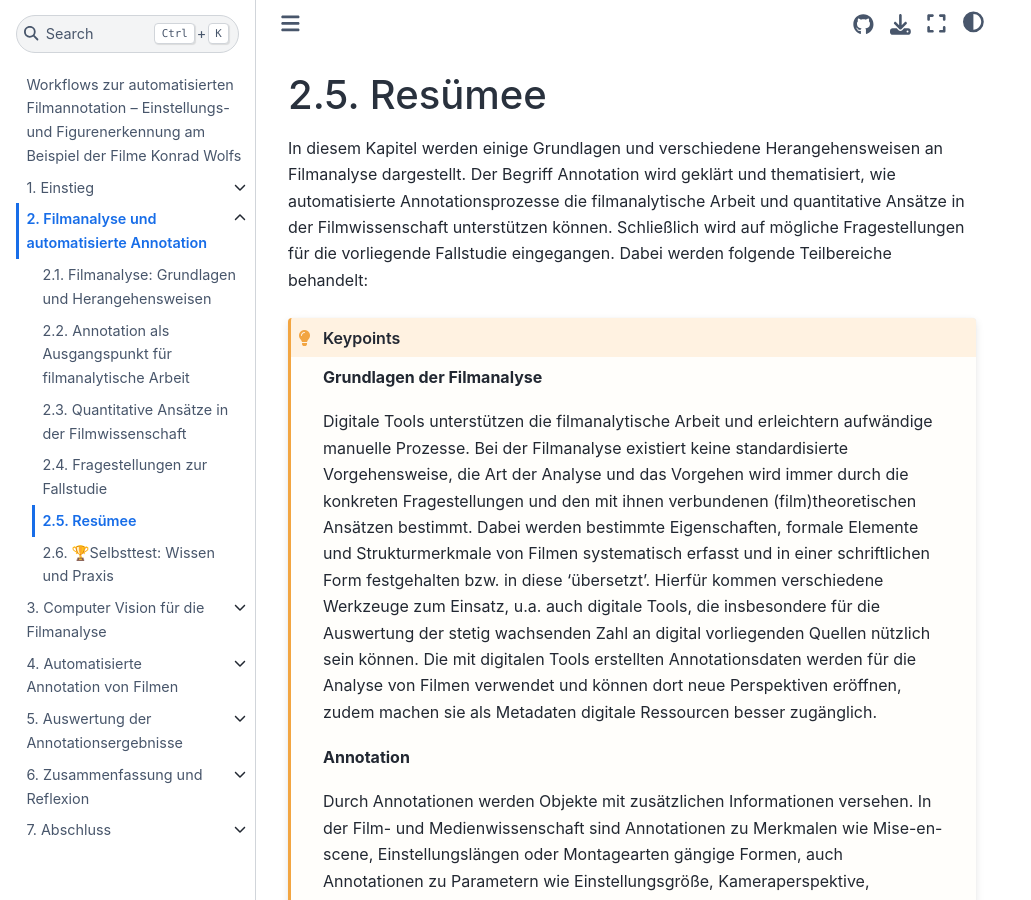
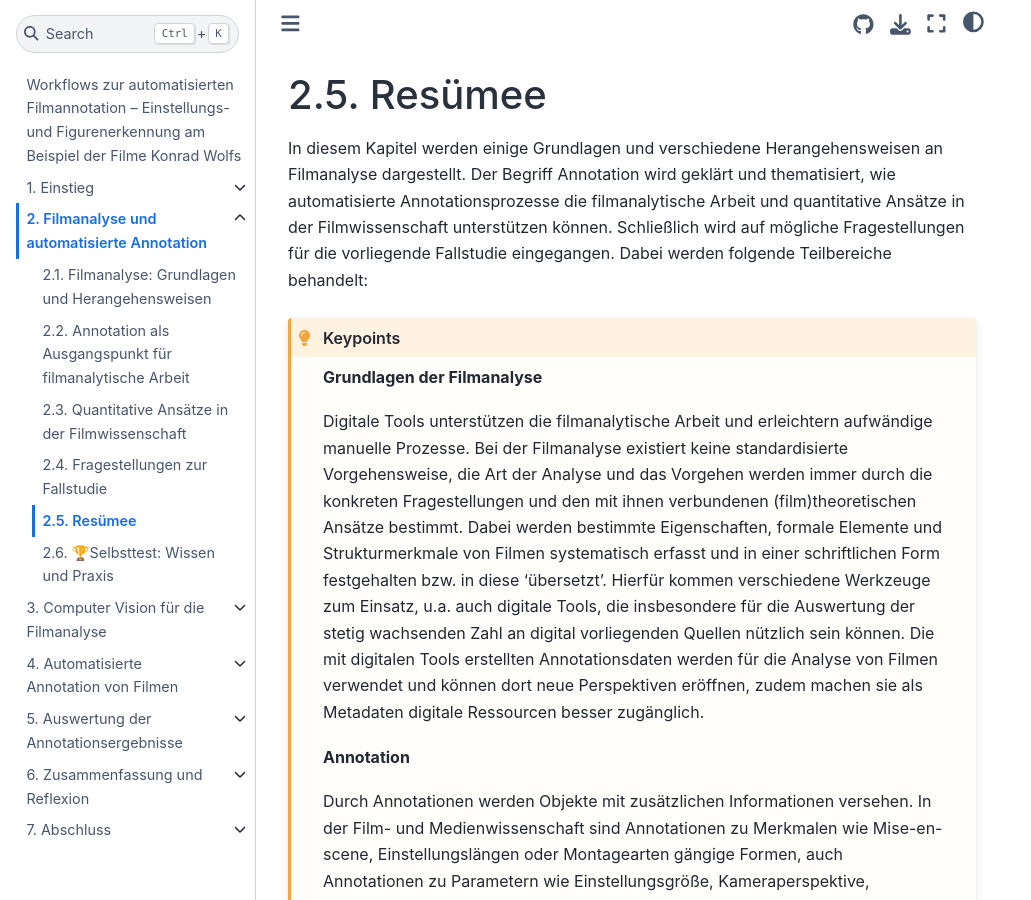
Before and after one commit to quadriga-dk/Bewegtes-Bild-Fallstudie-4, a Jupyter Book: the page built from filmanalyse/resumee_filmanalyse.md, in a window 1280 px wide and 900 px high. Shown: the whole window, without its empty margins (0-1031 px from the left). Built offline with Jupyter Book 1.0.4 settings and Sphinx 7.4.7 and the Sphinx Book theme 1.1.4, drawn with Linux system fonts in a browser that asks for light colours; pages that are not in the unit, such as notebooks, are missing from menus.

Commit message:
fix(typos): correct spelling and grammar in filmanalyse/resumee_filmanalyse.md

```diff
--- a/filmanalyse/resumee_filmanalyse.md
+++ b/filmanalyse/resumee_filmanalyse.md
@@ -7,7 +7,7 @@ In diesem Kapitel werden einige Grundlagen und verschiedene Herangehensweisen an
 
 **Grundlagen der Filmanalyse**
 
-Digitale Tools unterstützen die filmanalytische Arbeit und erleichtern aufwändige manuelle Prozesse. Bei der Filmanalyse existiert keine standardisierte Vorgehensweise, die Art der Analyse und das Vorgehen wird immer durch die konkreten Fragestellungen und den mit ihnen verbundenen (film)theoretischen Ansätzen bestimmt. Dabei werden bestimmte Eigenschaften, formale Elemente und Strukturmerkmale von Filmen systematisch erfasst und in einer schriftlichen Form festgehalten bzw. in diese ‘übersetzt’. Hierfür kommen verschiedene Werkzeuge zum Einsatz, u.a. auch digitale Tools, die insbesondere für die Auswertung der stetig wachsenden Zahl an digital vorliegenden Quellen nützlich sein können. Die mit digitalen Tools erstellten Annotationsdaten werden für die Analyse von Filmen verwendet und können dort neue Perspektiven eröffnen, zudem machen sie als Metadaten digitale Ressourcen besser zugänglich.
+Digitale Tools unterstützen die filmanalytische Arbeit und erleichtern aufwändige manuelle Prozesse. Bei der Filmanalyse existiert keine standardisierte Vorgehensweise, die Art der Analyse und das Vorgehen werden immer durch die konkreten Fragestellungen und den mit ihnen verbundenen (film)theoretischen Ansätze bestimmt. Dabei werden bestimmte Eigenschaften, formale Elemente und Strukturmerkmale von Filmen systematisch erfasst und in einer schriftlichen Form festgehalten bzw. in diese ‘übersetzt’. Hierfür kommen verschiedene Werkzeuge zum Einsatz, u.a. auch digitale Tools, die insbesondere für die Auswertung der stetig wachsenden Zahl an digital vorliegenden Quellen nützlich sein können. Die mit digitalen Tools erstellten Annotationsdaten werden für die Analyse von Filmen verwendet und können dort neue Perspektiven eröffnen, zudem machen sie als Metadaten digitale Ressourcen besser zugänglich.
 
 
 **Annotation**
```
